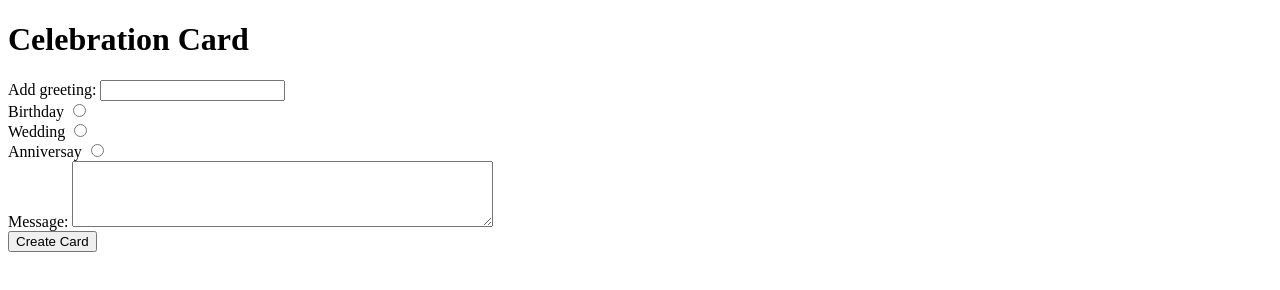
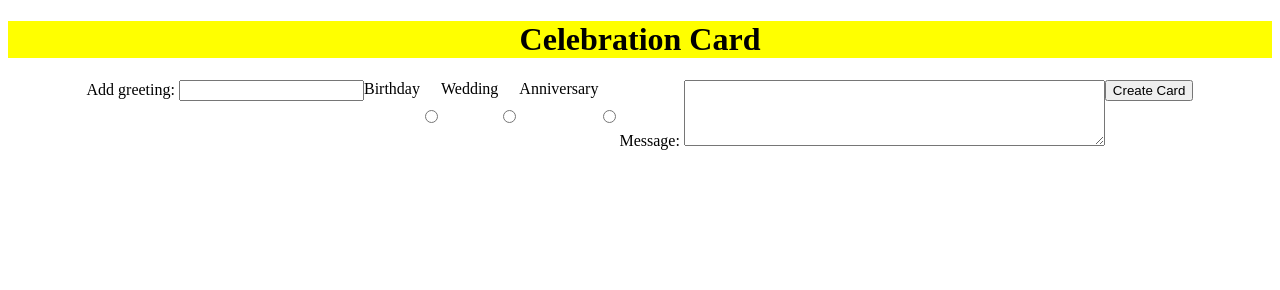
Before and after one commit to Pearl-web/CelebrationCard, a website: page index.html in a window 1280 px wide. Drawn offline with Linux system fonts and the light colour scheme.

Commit message:
add basic styling

```diff
--- a/index.html
+++ b/index.html
@@ -10,23 +10,33 @@
 <body>
     <h1>Celebration Card</h1>
     <form action="">
+        <div class="addGreeting">
             <label for="greeting">Add greeting:</label>
             <input type="text" id="greeting" name="greeting">
             <br>
+        </div>
+
+        <div class ="radioButtons">
             <label for="birthday">Birthday</label>
             <input type="radio" id="birthday" name="occasion" value="birthday">
             <br>
             <label for="wedding">Wedding</label>
             <input type="radio" id="wedding" name="occasion" value="wedding">
             <br>
-        <label for="anniversary">Anniversay</label>
+            <label for="anniversary">Anniversary</label>
             <input type="radio" id="anniversary" name="occasion" value="anniversary">
             <br>
+        </div>
+
+        <div class="addMessage">
             <label for="message">Message:</label>
             <textarea id="message" name="message" rows="4" cols="50"></textarea>
             <br>
+        </div>
+
+        <div class="submitButton">
             <input type="submit" value="Create Card">
-
+        </div>
     </form>
 
 </body>
--- a/style.css
+++ b/style.css
@@ -0,0 +1,17 @@
+/* Header styles go here */
+h1 {
+    text-align: center;
+    background-color:yellow;
+}
+
+/*Form styles go here */
+form {
+    display: flex;
+    justify-content: center;
+    flex-wrap: wrap;
+}
+
+.radioButtons {
+    display: flex;
+    flex-direction: row;
+}
```
Lines whose indentation alone changed are shown as unchanged.
